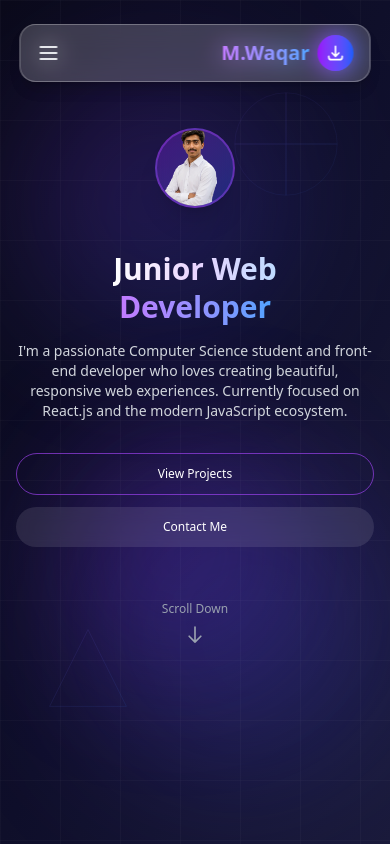
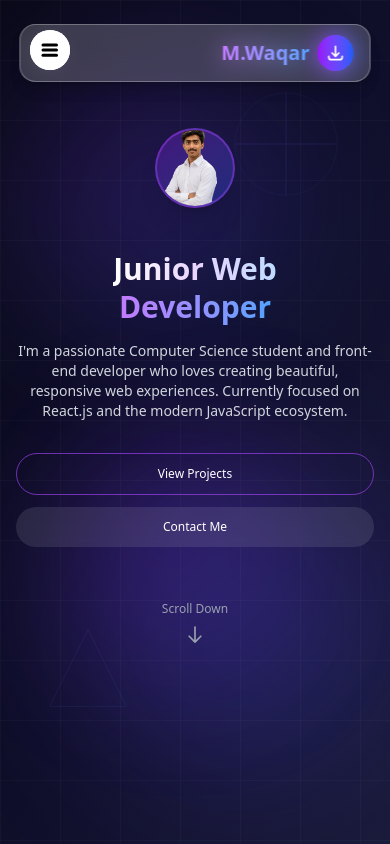
Before and after one commit to MuhammadWaqar7615/Portfolio, a React (Vite) app: page / in a window 390 px wide. Shown: the top 844 px of the page. Built offline with nearby package versions, Linux system fonts and the light colour scheme.

Commit message:
refactor Sidebar component and add styles for improved layout and responsiveness

```diff
--- a/src/Components/sidebar/Sidebar.jsx
+++ b/src/Components/sidebar/Sidebar.jsx
@@ -1,44 +1,53 @@
-import { motion } from "motion/react";
-import Links from './toggleBtns/links/Links.jsx';
-import { BsGithub, BsLinkedin } from 'react-icons/bs';
-import { RiInstagramFill } from "react-icons/ri";
+import './sidebar.scss'
+import { motion } from "motion/react"
+import { useState } from 'react'
+import Links from './toggleBtns/links/Links.jsx'
+import ToggleBtns from './toggleBtns/ToggleBtns.jsx'
+import { BsGithub, BsLinkedin } from 'react-icons/bs'
+import { RiInstagramFill } from "react-icons/ri"
 
 const variants = {
   open: {
     clipPath: "circle(1200px at 50px 50px)",
-    transition: { type: "spring", stiffness: 20 },
+    transition: {
+      type: "spring",
+      stiffness: 20,
+    }
   },
   closed: {
-    clipPath: "circle(0px at 50px 50px)",
-    transition: { delay: 0.5, type: "spring", stiffness: 100, damping: 100 },
-  },
-};
+    clipPath: "circle(20px at 50px 50px)",
+    transition: {
+      delay: 0.5,
+      type: "spring",
+      stiffness: 100,
+      dampness: 100,
+    }
+  }
+}
 
-export default function Sidebar({ isOpen }) {
+export default function Sidebar() {
+  const [open, setOpen] = useState(false)
+
   return (
-    <motion.div
-      className="fixed top-0 left-0 z-[999] md:hidden"
-      animate={isOpen ? "open" : "closed"}
-    >
-      <motion.div
-        className="fixed top-0 left-0 bottom-0 w-full md:w-[300px] bg-white flex justify-center"
-        variants={variants}
-      >
-        <div className="absolute w-fit h-full flex flex-col items-center justify-center gap-5">
-          <Links />
-        </div>
-        <div className="absolute bottom-6 left-6 flex gap-4 sm:hidden">
-          <a href="https://www.instagram.com/itx_awaara1/" target="_blank">
-            <RiInstagramFill className="text-[#D3D3D3] text-2xl hover:text-black transition" />
+    <motion.div className='sidebar' animate={open ? "open" : "closed"}>
+      <motion.div className="bg relative" variants={variants}>
+        <Links />
+
+        {/* Social Links - visible only on small screens */}
+        <div className="mobile-socials sm:hidden absolute bottom-6 left-6 flex gap-4">
+          <a href="https://www.instagram.com/itx_awaara1/" target="_blank" rel="noopener noreferrer">
+            <RiInstagramFill className='text-[#D3D3D3] text-2xl hover:text-white transition-all duration-150' />
           </a>
-          <a href="https://www.linkedin.com/in/muhammad-waqar-profile1265" target="_blank">
-            <BsLinkedin className="text-[#D3D3D3] text-2xl hover:text-black transition" />
+          <a href="https://www.linkedin.com/in/muhammad-waqar-profile1265" target="_blank" rel="noopener noreferrer">
+            <BsLinkedin className='text-[#D3D3D3] text-2xl hover:text-white transition-all duration-150' />
           </a>
-          <a href="https://github.com/MuhammadWaqar7615" target="_blank">
-            <BsGithub className="text-[#D3D3D3] text-2xl hover:text-black transition" />
+          <a href="https://github.com/MuhammadWaqar7615" target="_blank" rel="noopener noreferrer">
+            <BsGithub className='text-[#D3D3D3] text-2xl hover:text-white transition-all duration-150' />
           </a>
         </div>
       </motion.div>
+
+      <ToggleBtns setOpen={setOpen} />
     </motion.div>
-  );
+  )
 }
--- /dev/null
+++ b/src/Components/sidebar/sidebar.scss
@@ -0,0 +1,56 @@
+.sidebar {
+    display: flex;
+    flex-direction: column;
+    align-items: center;
+    justify-content: center;
+    background-color: #fff;
+    color: black;
+    z-index: 999;
+    position: fixed;
+    .bg {
+        position: fixed;
+        top: 0;
+        left: 0;
+        bottom: 0;
+        width: 300px;
+        background: white;
+        display: flex;
+        justify-content: center;
+
+        @media (max-width: 767px) {
+            width: 100%;
+        }
+
+        .links{
+            position: absolute;
+            width: fit-content;
+            height: 100%;
+            display: flex;
+            flex-direction: column;
+            align-items: center;
+            justify-content: center;
+            gap: 20px;
+            // padding-left: 20px;
+
+        }
+        a {
+            font-size: 24px;
+            color: inherit;
+            text-align: center;
+        }
+    }
+
+    button {
+        width: 50px;
+        height: 50px;
+        border-radius: 50%;
+        position: fixed;
+        top: 25px;
+        left: 25px;
+        cursor: pointer;
+        background-color: transparent;
+        border: none;
+        outline: none;
+        padding: 0;
+    }
+}
```
